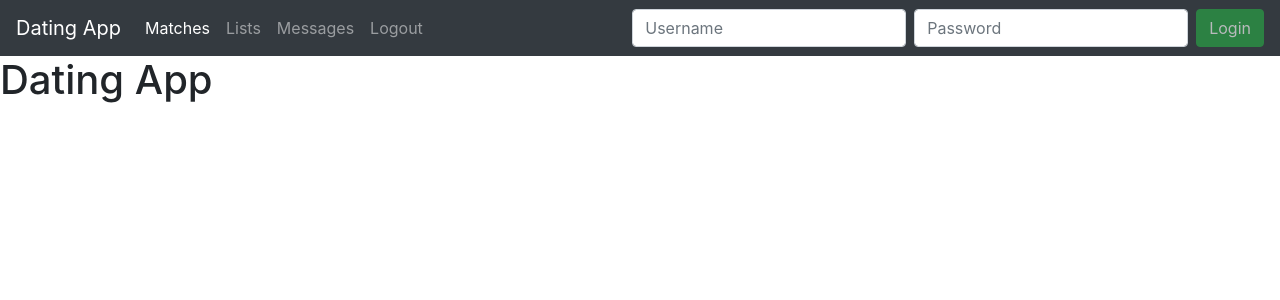
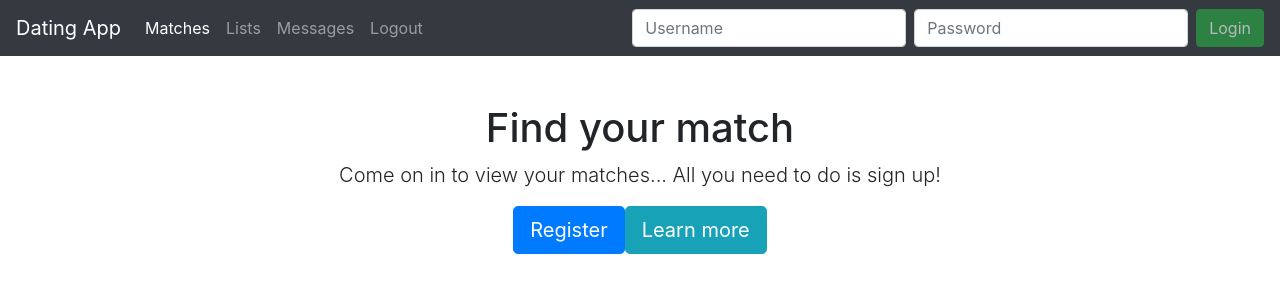
Before and after one commit to YakoYakov/DatingApp, an Angular app in the folder DatingApp-SPA/: page / in a window 1280 px wide. Shown: the top 300 px of the page. Built offline with nearby package versions, Linux system fonts and the light colour scheme; no server answers.

Commit message:
Added home and register componets, so the user can register in the app

```diff
--- a/DatingApp-SPA/src/app/app.component.html
+++ b/DatingApp-SPA/src/app/app.component.html
@@ -1,5 +1,3 @@
 <app-nav></app-nav>
-  <h1>
-    Dating App
-  </h1>
+  <app-home></app-home>
   <app-value></app-value>
--- a/DatingApp-SPA/src/app/app.module.ts
+++ b/DatingApp-SPA/src/app/app.module.ts
@@ -7,12 +7,16 @@
 import { ValueComponent } from './value/value.component';
 import { NavComponent } from './nav/nav.component';
 import { AuthService } from './_services/auth.service';
+import { HomeComponent } from './home/home.component';
+import { RegisterComponent } from './register/register.component';
 
 @NgModule({
    declarations: [
       AppComponent,
       ValueComponent,
-      NavComponent
+      NavComponent,
+      HomeComponent,
+      RegisterComponent
    ],
    imports: [
       BrowserModule,
--- /dev/null
+++ b/DatingApp-SPA/src/app/home/home.component.html
@@ -0,0 +1,18 @@
+<div class="container mt-5">
+  <div *ngIf="!registerMode" style="text-align: center">
+    <h1>Find your match</h1>
+    <p class="lead">Come on in to view your matches... All you need to do is sign up!</p>
+    <div class="text-center">
+      <button class="btn btn-primary btn-lg" (click)="reggisterToggle()">Register</button>
+      <button class="btn btn-info btn-lg">Learn more</button>
+    </div>
+  </div>
+
+  <div *ngIf="registerMode" class="container">
+    <div class="row justify-content-center">
+      <div class="col-4">
+        <app-register></app-register>
+      </div>
+    </div>
+  </div>
+</div>
--- /dev/null
+++ b/DatingApp-SPA/src/app/home/home.component.ts
@@ -0,0 +1,19 @@
+import { Component, OnInit } from '@angular/core';
+
+@Component({
+  selector: 'app-home',
+  templateUrl: './home.component.html',
+  styleUrls: ['./home.component.css']
+})
+export class HomeComponent implements OnInit {
+  registerMode = false;
+
+  constructor() { }
+
+  ngOnInit() {
+  }
+
+  reggisterToggle() {
+    this.registerMode = !this.registerMode;
+  }
+}
--- a/DatingApp-SPA/src/app/nav/nav.component.html
+++ b/DatingApp-SPA/src/app/nav/nav.component.html
@@ -30,7 +30,7 @@
 
     <form *ngIf="!loggedIn()" #loginForm="ngForm" class="form-inline my-2 my-lg-0" (ngSubmit)="login()">
       <input class="form-control mr-sm-2" type="text" name="username" placeholder="Username" required [(ngModel)]="model.username">
-      <input class="form-control mr-sm-2" type="password" name="password" placeholder="Password" required [(ngModel)]="model.password">
+      <input class="form-control mr-sm-2" type="password" name="password" placeholder="Password" required [(ngModel)]="model.password" autocomplete="on">
       <button [disabled]="!loginForm.valid" class="btn btn-success my-2 my-sm-0" type="submit">Login</button>
     </form>
 </nav>
--- /dev/null
+++ b/DatingApp-SPA/src/app/register/register.component.html
@@ -0,0 +1,18 @@
+<form #registerForm="ngForm" (ngSubmit)="register()">
+  <h2 class="text-center text-primary">Sign Up</h2>
+  <hr>
+
+  <div class="form-group">
+    <input type="text" class="form-control" name="username" [(ngModel)]="model.username" placeholder="Username" required>
+  </div>
+
+  <div class="form-group">
+    <input type="password" class="form-control" name="password" [(ngModel)]="model.password" placeholder="Password" required>
+  </div>
+
+  <div class="form-group text-center">
+    <button class="btn btn-success" type="submit">Register</button>
+    <button class="btn btn-default" type="button" (click)="cancel()">Cancel</button>
+  </div>
+
+</form>
--- /dev/null
+++ b/DatingApp-SPA/src/app/register/register.component.ts
@@ -0,0 +1,24 @@
+import { Component, OnInit } from '@angular/core';
+
+@Component({
+  selector: 'app-register',
+  templateUrl: './register.component.html',
+  styleUrls: ['./register.component.css']
+})
+export class RegisterComponent implements OnInit {
+  model: any = {};
+
+  constructor() { }
+
+  ngOnInit() {
+  }
+
+  register() {
+    console.log(this.model);
+  }
+
+  cancel() {
+    console.log('cancelled!');
+  }
+
+}
```
Also changed, not shown: DatingApp-SPA/src/app/home/home.component.css (added), DatingApp-SPA/src/app/register/register.component.css (added), 2 other files (tests, documents, lock files or other folders).
